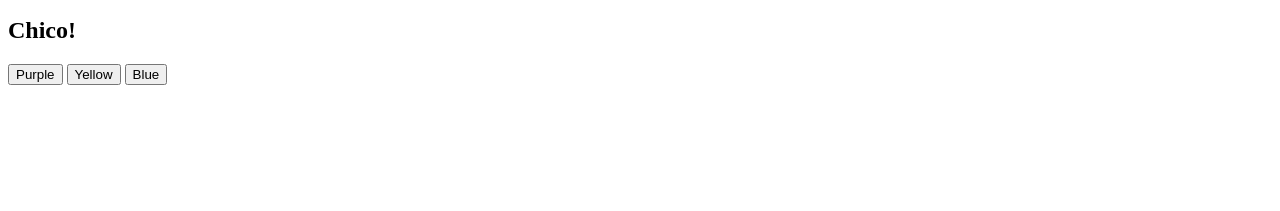
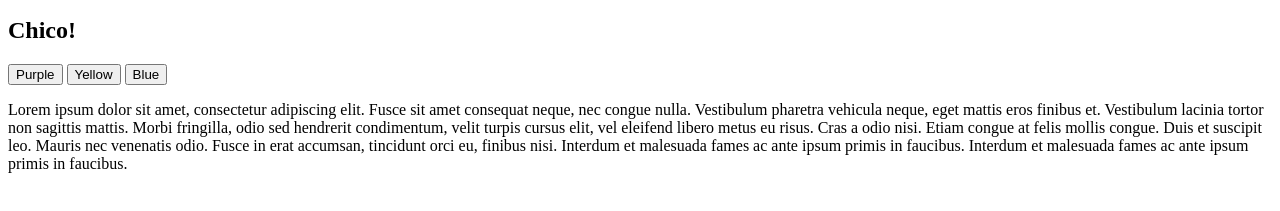
Before and after one commit to mmatyj/learninggit, a plain HTML site: page index.html in a window 1280 px wide. Shown: the part 101-312 px from the top of the page. Drawn offline with nearby package versions, Linux system fonts and the light colour scheme; files that its build step writes are made by us from their sources.

Commit message:
Add content

```diff
--- a/index.html
+++ b/index.html
@@ -12,5 +12,6 @@
 		<button class="btn-purple">Purple</button>
 		<button class="btn-yellow">Yellow</button>
 		<button class="btn-blue">Blue</button>
+		<p>Lorem ipsum dolor sit amet, consectetur adipiscing elit. Fusce sit amet consequat neque, nec congue nulla. Vestibulum pharetra vehicula neque, eget mattis eros finibus et. Vestibulum lacinia tortor non sagittis mattis. Morbi fringilla, odio sed hendrerit condimentum, velit turpis cursus elit, vel eleifend libero metus eu risus. Cras a odio nisi. Etiam congue at felis mollis congue. Duis et suscipit leo. Mauris nec venenatis odio. Fusce in erat accumsan, tincidunt orci eu, finibus nisi. Interdum et malesuada fames ac ante ipsum primis in faucibus. Interdum et malesuada fames ac ante ipsum primis in faucibus.</p>
 	</body>
 </html>
```
